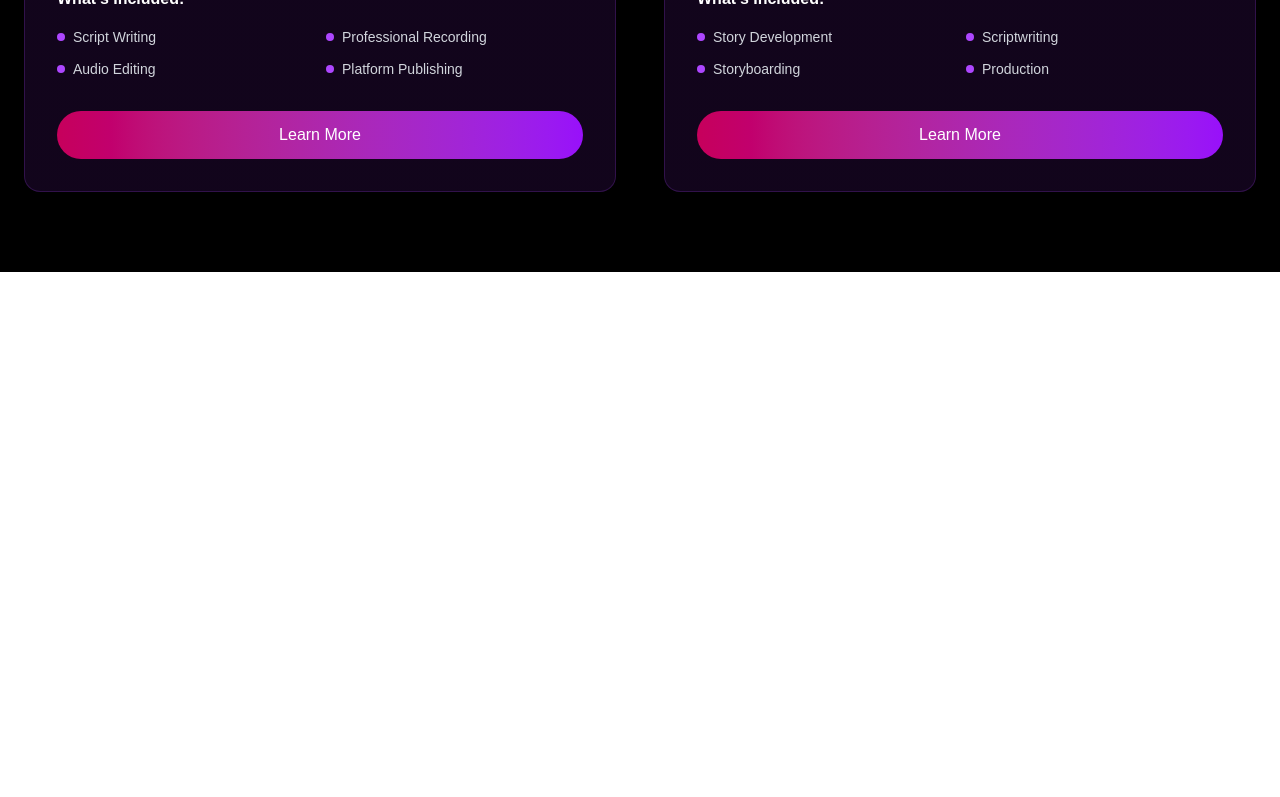
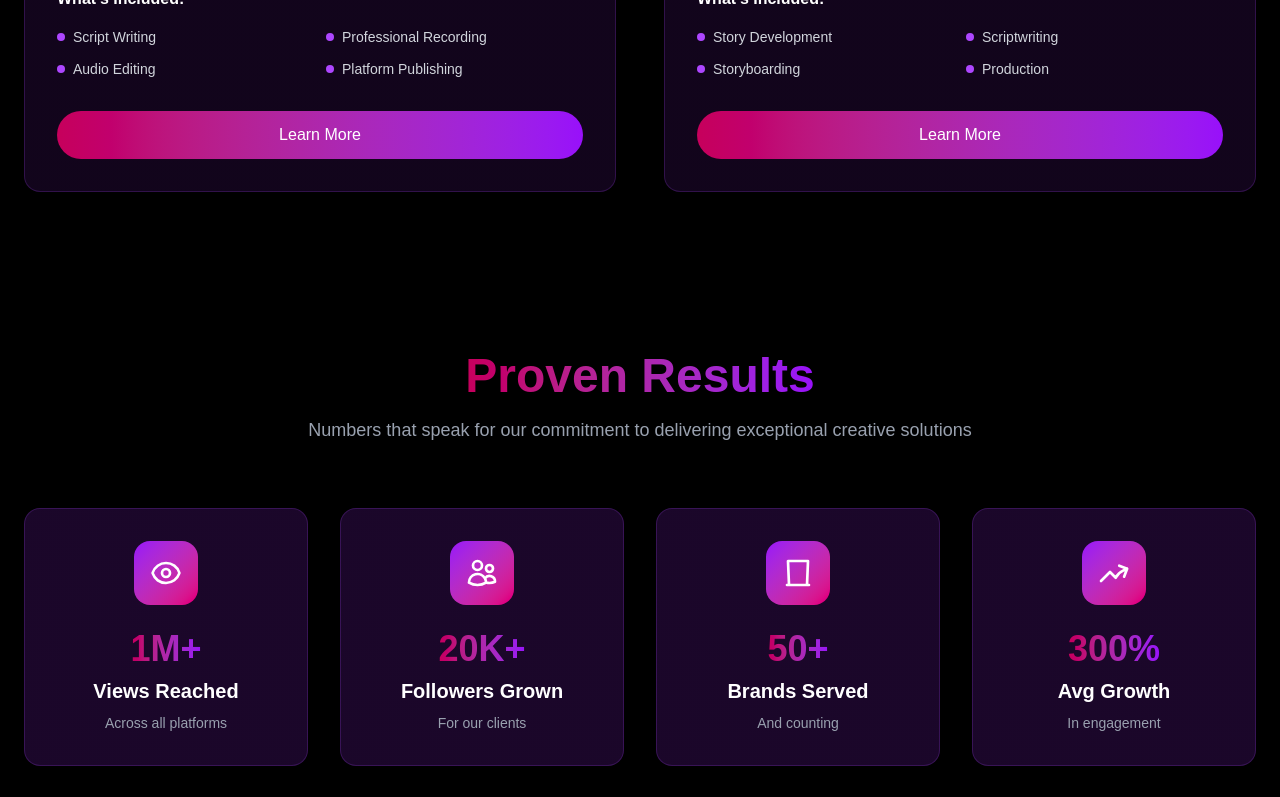
Before and after one commit to Nidhiprajapathi/Edify-work, a Next.js app in the folder edify-work/: page / in a window 1280 px wide. Shown: the part 2000-2797 px from the top of the page. Before the commit the page ends 2272 px from the top, so only its background shows below. Built offline with nearby package versions, Linux system fonts and the light colour scheme.

Commit message:
added services

```diff
--- a/edify-work/src/components/Homepage/Specialservices/specialservices.tsx
+++ b/edify-work/src/components/Homepage/Specialservices/specialservices.tsx
@@ -36,7 +36,7 @@ const specialservices = () => {
                 </div>
 
                 {/* Title */}
-                <h3 className="text-2xl font-bold mb-4 text-white">
+                <h3 className="text-2xl font-bold mb-4 text-white transition-all duration-300 group-hover:text-transparent group-hover:bg-clip-text group-hover:bg-gradient-to-r group-hover:from-pink-700 group-hover:to-purple-600">
                   Podcast Production
                 </h3>
 
@@ -91,7 +91,7 @@ const specialservices = () => {
                 </div>
 
                 {/* Title */}
-                <h3 className="text-2xl font-bold mb-4 text-white">
+                <h3 className="text-2xl font-bold mb-4 text-white transition-all duration-300 group-hover:text-transparent group-hover:bg-clip-text group-hover:bg-gradient-to-r group-hover:from-pink-700 group-hover:to-purple-600">
                   Script-to-Screen
                 </h3>
 
--- a/edify-work/src/components/Homepage/index.tsx
+++ b/edify-work/src/components/Homepage/index.tsx
@@ -35,7 +35,7 @@ const Index = () => {
                 { href: '/services', label: 'Services' },
                 { href: '/portfolio', label: 'Portfolio' },
                 { href: '/testimonial', label: 'Testimonial' },
-                { href: '/join us', label: 'Join Us' }
+                { href: '/joinus', label: 'Join Us' }
               ].map(({ href, label }) => (
                 <a
                   key={href}
@@ -124,6 +124,143 @@ const Index = () => {
       {/* Special services section */}
       <Specialservices />
 
+      {/* Proven Results Section */}
+      <section className="w-full bg-black text-white py-20">
+        <div className="max-w-screen-xl mx-auto px-6">
+          {/* Section Header */}
+          <div className="text-center mb-16">
+            <h2 className="text-4xl md:text-5xl font-bold mb-4">
+              <span className="text-transparent bg-clip-text bg-gradient-to-r from-pink-700 to-purple-600">
+                Proven Results
+              </span>
+            </h2>
+            <p className="text-gray-400 text-lg max-w-3xl mx-auto">
+              Numbers that speak for our commitment to delivering exceptional creative solutions
+            </p>
+          </div>
+
+          {/* Stats Grid */}
+          <div className="grid grid-cols-1 md:grid-cols-2 lg:grid-cols-4 gap-8">
+            {/* Views Reached */}
+            <div className="text-center group">
+              <div className="bg-gradient-to-br from-purple-900/30 to-purple-900/30 backdrop-blur-sm border border-purple-500/20 rounded-2xl p-8 transition-all duration-300 hover:scale-105 hover:border-purple-500/40">
+                {/* Icon */}
+                <div className="bg-gradient-to-br from-purple-600 to-pink-600 w-16 h-16 rounded-2xl flex items-center justify-center mb-6 mx-auto">
+                  <svg xmlns="http://www.w3.org/2000/svg" fill="none" viewBox="0 0 24 24" strokeWidth={2} stroke="currentColor" className="w-8 h-8 text-white">
+                    <path strokeLinecap="round" strokeLinejoin="round" d="M2.036 12.322a1.012 1.012 0 010-.639C3.423 7.51 7.36 4.5 12 4.5c4.638 0 8.573 3.007 9.963 7.178.07.207.07.431 0 .639C20.577 16.49 16.64 19.5 12 19.5c-4.638 0-8.573-3.007-9.963-7.178z" />
+                    <path strokeLinecap="round" strokeLinejoin="round" d="M15 12a3 3 0 11-6 0 3 3 0 016 0z" />
+                  </svg>
+                </div>
+
+                {/* Number */}
+                <div className="text-3xl md:text-4xl font-bold mb-2">
+                  <span className="text-transparent bg-clip-text bg-gradient-to-r from-pink-700 to-purple-600">
+                    1M+
+                  </span>
+                </div>
+
+                {/* Title */}
+                <h3 className="text-xl font-semibold text-white mb-2">
+                  Views Reached
+                </h3>
+
+                {/* Description */}
+                <p className="text-gray-400 text-sm">
+                  Across all platforms
+                </p>
+              </div>
+            </div>
+
+            {/* Followers Grown */}
+            <div className="text-center group">
+              <div className="bg-gradient-to-br from-purple-900/30 to-purple-900/30 backdrop-blur-sm border border-purple-500/20 rounded-2xl p-8 transition-all duration-300 hover:scale-105 hover:border-purple-500/40">
+                {/* Icon */}
+                <div className="bg-gradient-to-br from-purple-600 to-pink-600 w-16 h-16 rounded-2xl flex items-center justify-center mb-6 mx-auto">
+                  <svg xmlns="http://www.w3.org/2000/svg" fill="none" viewBox="0 0 24 24" strokeWidth={2} stroke="currentColor" className="w-8 h-8 text-white">
+                    <path strokeLinecap="round" strokeLinejoin="round" d="M15 19.128a9.38 9.38 0 002.625.372 9.337 9.337 0 004.121-.952 4.125 4.125 0 00-7.533-2.493M15 19.128v-.003c0-1.113-.285-2.16-.786-3.07M15 19.128v.106A12.318 12.318 0 018.624 21c-2.331 0-4.512-.645-6.374-1.766l-.001-.109a6.375 6.375 0 0111.964-3.07M12 6.375a3.375 3.375 0 11-6.75 0 3.375 3.375 0 016.75 0zm8.25 2.25a2.625 2.625 0 11-5.25 0 2.625 2.625 0 015.25 0z" />
+                  </svg>
+                </div>
+
+                {/* Number */}
+                <div className="text-3xl md:text-4xl font-bold mb-2">
+                  <span className="text-transparent bg-clip-text bg-gradient-to-r from-pink-700 to-purple-600">
+                    20K+
+                  </span>
+                </div>
+
+                {/* Title */}
+                <h3 className="text-xl font-semibold text-white mb-2">
+                  Followers Grown
+                </h3>
+
+                {/* Description */}
+                <p className="text-gray-400 text-sm">
+                  For our clients
+                </p>
+              </div>
+            </div>
+
+            {/* Brands Served */}
+            <div className="text-center group">
+              <div className="bg-gradient-to-br from-purple-900/30 to-purple-900/30 backdrop-blur-sm border border-purple-500/20 rounded-2xl p-8 transition-all duration-300 hover:scale-105 hover:border-purple-500/40">
+                {/* Icon */}
+                <div className="bg-gradient-to-br from-purple-600 to-pink-600 w-16 h-16 rounded-2xl flex items-center justify-center mb-6 mx-auto">
+                  <svg xmlns="http://www.w3.org/2000/svg" fill="none" viewBox="0 0 24 24" strokeWidth={2} stroke="currentColor" className="w-8 h-8 text-white">
+                    <path strokeLinecap="round" strokeLinejoin="round" d="M3.75 21h16.5M4.5 3h15l-.75 18h-13.5L4.5 3z" />
+                  </svg>
+                </div>
+
+                {/* Number */}
+                <div className="text-3xl md:text-4xl font-bold mb-2">
+                  <span className="text-transparent bg-clip-text bg-gradient-to-r from-pink-700 to-purple-600">
+                    50+
+                  </span>
+                </div>
+
+                {/* Title */}
+                <h3 className="text-xl font-semibold text-white mb-2">
+                  Brands Served
+                </h3>
+
+                {/* Description */}
+                <p className="text-gray-400 text-sm">
+                  And counting
+                </p>
+              </div>
+            </div>
+
+            {/* Average Growth */}
+            <div className="text-center group">
+              <div className="bg-gradient-to-br from-purple-900/30 to-purple-900/30 backdrop-blur-sm border border-purple-500/20 rounded-2xl p-8 transition-all duration-300 hover:scale-105 hover:border-purple-500/40">
+                {/* Icon */}
+                <div className="bg-gradient-to-br from-purple-600 to-pink-600 w-16 h-16 rounded-2xl flex items-center justify-center mb-6 mx-auto">
+                  <svg xmlns="http://www.w3.org/2000/svg" fill="none" viewBox="0 0 24 24" strokeWidth={2} stroke="currentColor" className="w-8 h-8 text-white">
+                    <path strokeLinecap="round" strokeLinejoin="round" d="M2.25 18L9 11.25l4.306 4.307a11.95 11.95 0 015.814-5.519l2.74-1.22m0 0l-5.94-2.28m5.94 2.28l-2.28 5.941" />
+                  </svg>
+                </div>
+
+                {/* Number */}
+                <div className="text-3xl md:text-4xl font-bold mb-2">
+                  <span className="text-transparent bg-clip-text bg-gradient-to-r from-pink-700 to-purple-600">
+                    300%
+                  </span>
+                </div>
+
+                {/* Title */}
+                <h3 className="text-xl font-semibold text-white mb-2">
+                  Avg Growth
+                </h3>
+
+                {/* Description */}
+                <p className="text-gray-400 text-sm">
+                  In engagement
+                </p>
+              </div>
+            </div>
+          </div>
+        </div>
+      </section>
+
     </div>
   );
 };
```
